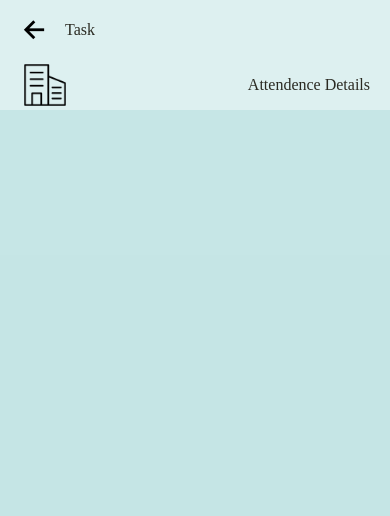
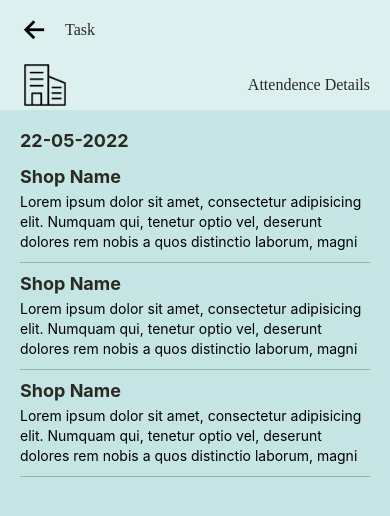
Before and after one commit to ramij5135/EmpManage, a React Native app: screen /YourTask in a window 390 px wide. Shown: the top 516 px of the page. Built offline with nearby package versions, Linux system fonts and the light colour scheme.

Commit message:
3 screens complete

```diff
--- /dev/null
+++ b/src/layouts/screens/Employee/ComplaintScreen.js
@@ -0,0 +1,48 @@
+import React from "react";
+import { View, StyleSheet, Text, Image } from "react-native";
+import { COLORS } from "../../../utils/globalStyles";
+import Header from "../../components/header";
+import Inputs from '../../components/inputs';
+import FullButton from '../../components/fullButton';
+
+const Complaint = () => {
+    return(
+        <View style={styles.container}>
+            <Header title='Complaint' />
+            <View style={styles.header}>
+                <Image style={styles.imgIcon} source={require('../../../assets/imgs/build.png')} />
+                <Text style={styles.attendence}>Add Complaint</Text>
+            </View>
+            <View style={{padding:10}}>
+                <Inputs title={'Topic'} />
+                <Inputs title={'Complaint'} multiline={true} />
+                <FullButton btnTitle={'Send Report'} />
+            </View>
+        </View>
+    )
+}
+
+const styles = StyleSheet.create({
+    container:{
+        flex:1,
+        backgroundColor:COLORS.primary
+    },
+    header:{
+        backgroundColor:COLORS.white,
+        flexDirection:'row',
+        justifyContent:'space-between',
+        paddingHorizontal:20,
+        alignItems:'center'
+    },
+    imgIcon:{
+        height:50,
+        width:50,
+    },
+    attendence:{
+        fontFamily:'Poppins-SemiBold',
+        fontSize:16,
+        color:COLORS.black
+    },
+});
+
+export default Complaint;
--- /dev/null
+++ b/src/layouts/screens/Employee/MyStoreScreen.js
@@ -0,0 +1,65 @@
+import React from "react";
+import { View, Text, StyleSheet, Image, ScrollView } from "react-native";
+import Header from "../../components/header";
+import { COLORS } from "../../../utils/globalStyles";
+
+const MyStore = () => {
+    return(
+        <View style={styles.container}>
+            <Header title='My Store' />
+            <ScrollView showsVerticalScrollIndicator={false}>
+                <View style={styles.header}>
+                    <Image style={styles.imgIcon} source={require('../../../assets/imgs/build.png')} />
+                    <Text style={styles.attendence}>Store List</Text>
+                </View>
+                <View style={styles.listSection}>
+                    <View style={styles.list}>
+                        <Text style={{fontSize:16}}>Customer</Text>
+                        <Text style={{fontSize:14, paddingVertical:5}}>Dhanbad, Jharkhand, India</Text>
+                    </View>
+                    <View style={styles.list}>
+                        <Text style={{fontSize:14, textTransform:'uppercase'}}>Abhik Enterprise (Khatra)</Text>
+                        <Text style={{fontSize:16, textTransform:'uppercase', paddingVertical:5, color:COLORS.black}}>Abhik Enterprise (Khatra)</Text>
+                    </View>
+                </View>
+            </ScrollView>
+        </View>
+    )
+}
+
+const styles = StyleSheet.create({
+    container:{
+        flex:1,
+        backgroundColor:COLORS.primary
+    },
+    header:{
+        backgroundColor:COLORS.white,
+        flexDirection:'row',
+        justifyContent:'space-between',
+        paddingHorizontal:20,
+        alignItems:'center'
+    },
+    imgIcon:{
+        height:50,
+        width:50,
+    },
+    attendence:{
+        fontFamily:'Poppins-SemiBold',
+        fontSize:16,
+        color:COLORS.black
+    },
+    listSection:{
+        paddingHorizontal:10
+    },
+    list:{
+        height:80,
+        backgroundColor:COLORS.White,
+        marginVertical:5,
+        justifyContent:'center',
+        paddingHorizontal:10,
+        paddingTop:25,
+        borderRadius:5,
+    }
+});
+
+export default MyStore;
--- a/src/layouts/screens/Employee/TaskScreen.js
+++ b/src/layouts/screens/Employee/TaskScreen.js
@@ -1,5 +1,5 @@
 import React from "react";
-import { View, StyleSheet, Image, Text } from "react-native";
+import { View, StyleSheet, Image, Text, ScrollView } from "react-native";
 import { COLORS } from "../../../utils/globalStyles";
 import Header from "../../components/header";
 
@@ -7,10 +7,27 @@ const TaskScreen = () => {
     return(
         <View style={styles.container}>
             <Header title='Task' />
-            <View style={styles.header}>
-                <Image style={styles.imgIcon} source={require('../../../assets/imgs/build.png')} />
-                <Text style={styles.attendence}>Attendence Details</Text>
-            </View>
+            <ScrollView showsVerticalScrollIndicator={false}>
+                <View style={styles.header}>
+                    <Image style={styles.imgIcon} source={require('../../../assets/imgs/build.png')} />
+                    <Text style={styles.attendence}>Attendence Details</Text>
+                </View>
+                <View style={{paddingHorizontal:20, paddingVertical:10}}>
+                    <Text style={[styles.date,{paddingVertical:10}]}>22-05-2022</Text>
+                    <View style={styles.detail}>
+                        <Text style={styles.date}>Shop Name</Text>
+                        <Text style={styles.description}>Lorem ipsum dolor sit amet, consectetur adipisicing elit. Numquam qui, tenetur optio vel, deserunt dolores rem nobis a quos distinctio laborum, magni </Text>
+                    </View>
+                    <View style={styles.detail}>
+                        <Text style={styles.date}>Shop Name</Text>
+                        <Text style={styles.description}>Lorem ipsum dolor sit amet, consectetur adipisicing elit. Numquam qui, tenetur optio vel, deserunt dolores rem nobis a quos distinctio laborum, magni </Text>
+                    </View>
+                    <View style={styles.detail}>
+                        <Text style={styles.date}>Shop Name</Text>
+                        <Text style={styles.description}>Lorem ipsum dolor sit amet, consectetur adipisicing elit. Numquam qui, tenetur optio vel, deserunt dolores rem nobis a quos distinctio laborum, magni </Text>
+                    </View>
+                </View>
+            </ScrollView>
         </View>
     )
 }
@@ -36,6 +53,22 @@ const styles = StyleSheet.create({
         fontSize:16,
         color:COLORS.black
     },
+    date:{
+        fontSize:18,
+        fontWeight:'bold',
+        color:COLORS.black
+    },
+    description:{
+        fontSize:14,
+        lineHeight:20,
+        paddingTop:5,
+        paddingBottom:10,
+        borderBottomWidth:0.5,
+        borderBottomColor:COLORS.grey
+    },
+    detail:{
+        paddingVertical:5
+    }
 });
 
 export default TaskScreen;
```
